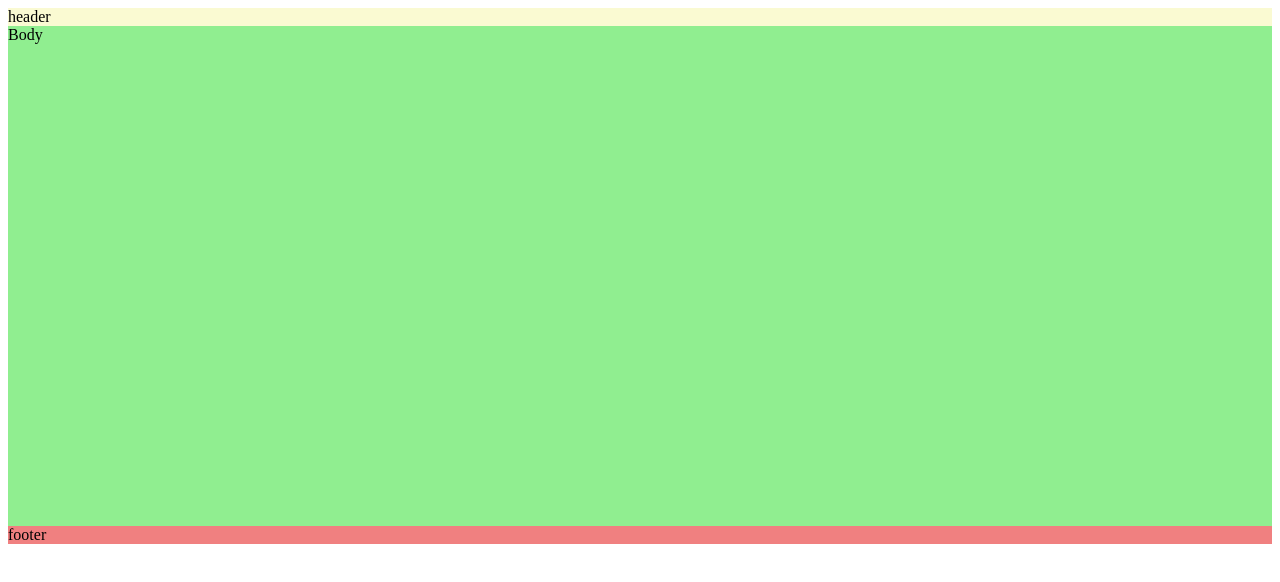
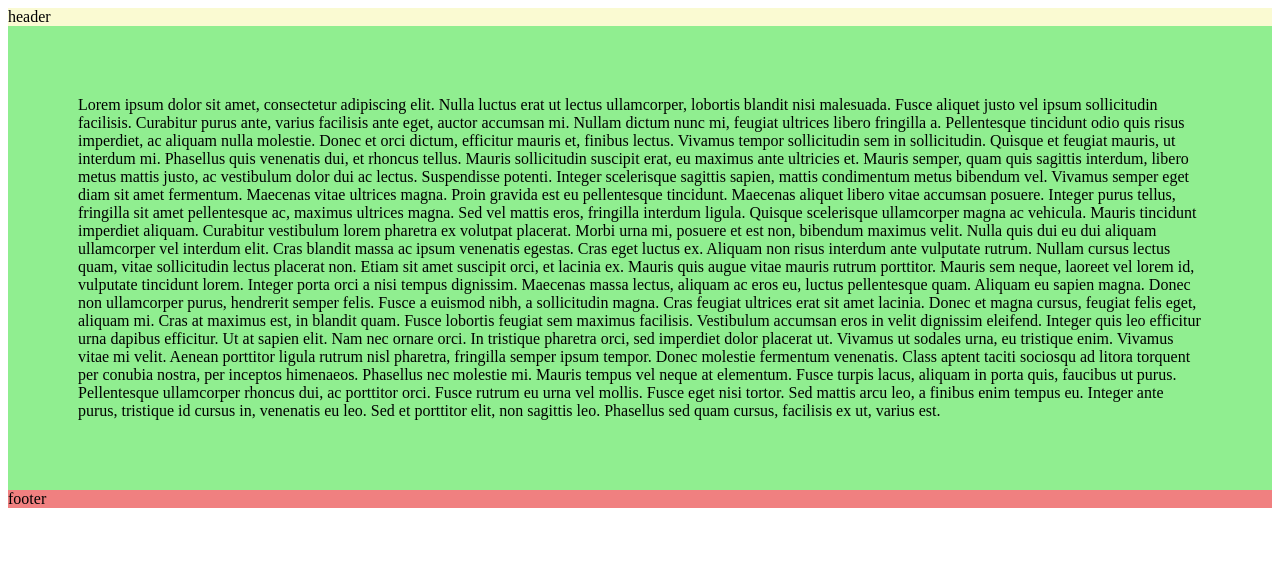
Before and after one commit to InstructorGreene/ghDemoPT, a plain HTML site: page index.html in a window 1280 px wide. Drawn offline with Linux system fonts and the light colour scheme.

Commit message:
added padding and lorem

```diff
--- a/index.css
+++ b/index.css
@@ -1,6 +1,7 @@
 div{
     background-color: lightgreen;
-    height: 500px;
+    height: fit-content;
+    padding: 70px ;
 }
 header{
     background-color: lightgoldenrodyellow;
--- a/index.html
+++ b/index.html
@@ -9,7 +9,15 @@
 </head>
 <body>
     <header>header</header>
-    <div>Body</div>
+    <div>Lorem ipsum dolor sit amet, consectetur adipiscing elit. Nulla luctus erat ut lectus ullamcorper, lobortis blandit nisi malesuada. Fusce aliquet justo vel ipsum sollicitudin facilisis. Curabitur purus ante, varius facilisis ante eget, auctor accumsan mi. Nullam dictum nunc mi, feugiat ultrices libero fringilla a. Pellentesque tincidunt odio quis risus imperdiet, ac aliquam nulla molestie. Donec et orci dictum, efficitur mauris et, finibus lectus. Vivamus tempor sollicitudin sem in sollicitudin. Quisque et feugiat mauris, ut interdum mi. Phasellus quis venenatis dui, et rhoncus tellus. Mauris sollicitudin suscipit erat, eu maximus ante ultricies et. Mauris semper, quam quis sagittis interdum, libero metus mattis justo, ac vestibulum dolor dui ac lectus. Suspendisse potenti. Integer scelerisque sagittis sapien, mattis condimentum metus bibendum vel. Vivamus semper eget diam sit amet fermentum. Maecenas vitae ultrices magna.
+
+        Proin gravida est eu pellentesque tincidunt. Maecenas aliquet libero vitae accumsan posuere. Integer purus tellus, fringilla sit amet pellentesque ac, maximus ultrices magna. Sed vel mattis eros, fringilla interdum ligula. Quisque scelerisque ullamcorper magna ac vehicula. Mauris tincidunt imperdiet aliquam. Curabitur vestibulum lorem pharetra ex volutpat placerat. Morbi urna mi, posuere et est non, bibendum maximus velit. Nulla quis dui eu dui aliquam ullamcorper vel interdum elit. Cras blandit massa ac ipsum venenatis egestas. Cras eget luctus ex. Aliquam non risus interdum ante vulputate rutrum. Nullam cursus lectus quam, vitae sollicitudin lectus placerat non. Etiam sit amet suscipit orci, et lacinia ex.
+
+        Mauris quis augue vitae mauris rutrum porttitor. Mauris sem neque, laoreet vel lorem id, vulputate tincidunt lorem. Integer porta orci a nisi tempus dignissim. Maecenas massa lectus, aliquam ac eros eu, luctus pellentesque quam. Aliquam eu sapien magna. Donec non ullamcorper purus, hendrerit semper felis. Fusce a euismod nibh, a sollicitudin magna. Cras feugiat ultrices erat sit amet lacinia. Donec et magna cursus, feugiat felis eget, aliquam mi.
+
+        Cras at maximus est, in blandit quam. Fusce lobortis feugiat sem maximus facilisis. Vestibulum accumsan eros in velit dignissim eleifend. Integer quis leo efficitur urna dapibus efficitur. Ut at sapien elit. Nam nec ornare orci. In tristique pharetra orci, sed imperdiet dolor placerat ut. Vivamus ut sodales urna, eu tristique enim. Vivamus vitae mi velit.
+
+        Aenean porttitor ligula rutrum nisl pharetra, fringilla semper ipsum tempor. Donec molestie fermentum venenatis. Class aptent taciti sociosqu ad litora torquent per conubia nostra, per inceptos himenaeos. Phasellus nec molestie mi. Mauris tempus vel neque at elementum. Fusce turpis lacus, aliquam in porta quis, faucibus ut purus. Pellentesque ullamcorper rhoncus dui, ac porttitor orci. Fusce rutrum eu urna vel mollis. Fusce eget nisi tortor. Sed mattis arcu leo, a finibus enim tempus eu. Integer ante purus, tristique id cursus in, venenatis eu leo. Sed et porttitor elit, non sagittis leo. Phasellus sed quam cursus, facilisis ex ut, varius est.</div>
     <footer>footer</footer>
 </body>
 </html>
```
